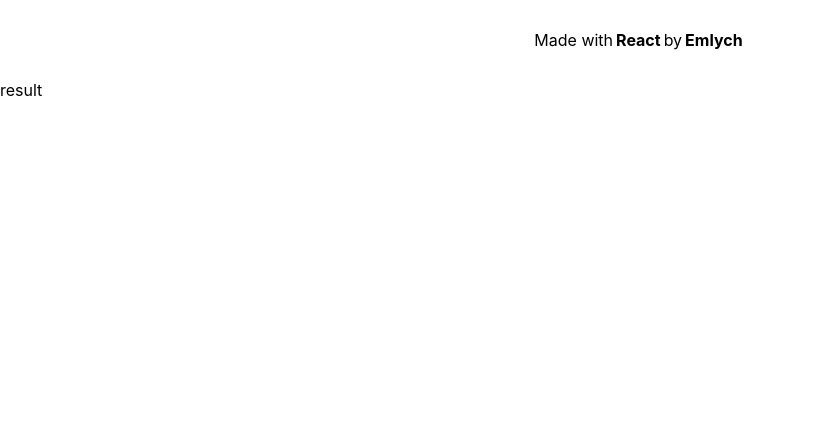
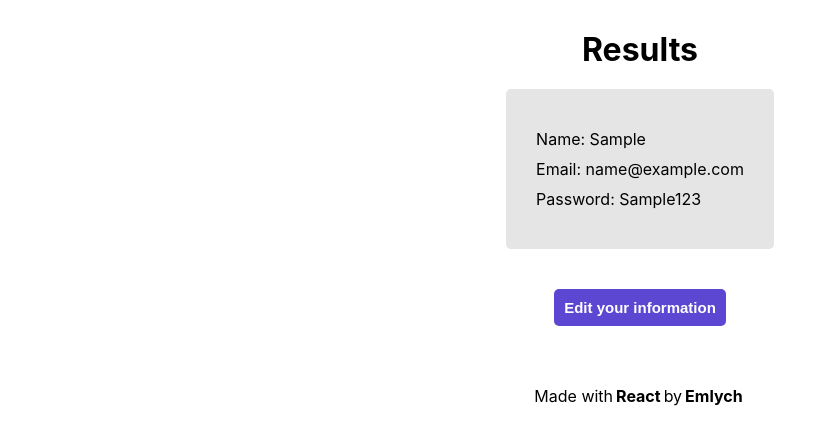
Before and after one commit to Emlych/simple-form-exercice, a React (Create React App) app: page / in a window 1280 px wide. Both pictures are taken after typing "Sample", "name@example.com", "Sample123", "Sample123" into the empty fields and a click on the input "Register". Shown: the top 444 px of the page, without its empty margins (0-836 px from the left). Built offline with nearby package versions, Linux system fonts and the light colour scheme.

Commit message:
completed exercice

```diff
--- a/src/App.css
+++ b/src/App.css
@@ -1,5 +1,6 @@
 /* Form */
-.form {
+.form,
+.result {
   display: flex;
   flex-direction: column;
   justify-content: center;
@@ -39,7 +40,7 @@ input {
   cursor: pointer;
 }
 /* form -- button */
-.btn-submit {
+.btn {
   background-color: #5c47d3;
   color: white;
   border: none;
@@ -48,8 +49,15 @@ input {
   font-size: 15px;
   font-weight: 700;
 }
-.btn-submit:hover {
+.btn:hover {
   cursor: pointer;
+}
+
+/* Password error */
+.error {
+  margin-top: 20px;
+  color: red;
+  display: none;
 }
 
 /* Footer */
@@ -65,3 +73,21 @@ input {
   margin-right: 3px;
   margin-left: 3px;
 }
+
+/* Result */
+.result-form {
+  margin-top: 20px;
+  background-color: #e5e5e5;
+  border-radius: 5px;
+  padding: 40px 30px 30px;
+  display: flex;
+  flex-direction: column;
+  justify-content: space-between;
+}
+
+p {
+  padding-bottom: 10px;
+}
+.result-btn {
+  padding: 10px 10px;
+}
--- a/src/App.js
+++ b/src/App.js
@@ -5,6 +5,8 @@ import Footer from "./Components/Footer";
 import { useState } from "react";
 
 function App() {
+  const [surname, setsurname] = useState("");
+  const [email, setemail] = useState("");
   const [formsubmit, setformsubmit] = useState(false);
   const [password, setpassword] = useState("");
   const [confirmpassword, setconfirmpassword] = useState("");
@@ -12,7 +14,11 @@ function App() {
   const handleSubmit = (event) => {
     event.preventDefault();
     if (confirmpassword !== password) {
-      window.alert("Vos deux mots de passe ne sont pas identiques");
+      document.getElementById("password").style.border = "solid 1px red";
+      document.getElementById("password-confirm").style.border =
+        "solid 1px red";
+      document.getElementById("error").style.display = "block";
+      //window.alert("Vos deux mots de passe ne sont pas identiques");
     } else {
       document.getElementById("form").style.display = "none";
       setformsubmit(true);
@@ -22,14 +28,20 @@ function App() {
   return (
     <div className="app">
       <Form
+        surname={surname}
+        setsurname={setsurname}
+        email={email}
+        setemail={setemail}
         handleSubmit={handleSubmit}
         password={password}
         setpassword={setpassword}
         confirmpassword={confirmpassword}
         setconfirmpassword={setconfirmpassword}
       />
+      {formsubmit && (
+        <Results surname={surname} email={email} password={password} />
+      )}
       <Footer techno="React" author="Emlych" />
-      {formsubmit && <Results />}
     </div>
   );
 }
--- a/src/Components/Form.js
+++ b/src/Components/Form.js
@@ -1,17 +1,20 @@
 import React from "react";
-// import Results from "./Results";
-import { useState } from "react";
-
 import { FontAwesomeIcon } from "@fortawesome/react-fontawesome";
 import { faEye } from "@fortawesome/free-solid-svg-icons";
 
-const Form = (props) => {
-  const [name, setname] = useState("");
-  const [email, setemail] = useState("");
-
+const Form = ({
+  handleSubmit,
+  surname,
+  setsurname,
+  email,
+  setemail,
+  password,
+  setpassword,
+  confirmpassword,
+  setconfirmpassword,
+}) => {
   const showpassword = () => {
     let pwd = document.getElementById("password");
-
     pwd.type === "password" ? (pwd.type = "text") : (pwd.type = "password");
   };
   const showconfirmpassword = () => {
@@ -21,16 +24,16 @@ const Form = (props) => {
       : (confirmpwd.type = "password");
   };
   return (
-    <div className="form" id="form" onSubmit={props.handleSubmit}>
+    <div className="form" id="form" onSubmit={handleSubmit}>
       <h1>Create Account</h1>
       <form>
         <label>Name</label>
         <input
           type="text"
-          value={name}
+          value={surname}
           placeholder="Jean Dupont"
           onChange={(event) => {
-            setname(event.target.value);
+            setsurname(event.target.value);
           }}
         />
         <label>Email</label>
@@ -46,10 +49,10 @@ const Form = (props) => {
         <div className="password-input">
           <input
             type="password"
-            value={props.password}
+            value={password}
             placeholder="lErEacCtEuR2020"
             onChange={(event) => {
-              props.setpassword(event.target.value);
+              setpassword(event.target.value);
             }}
             id="password"
           />
@@ -60,17 +63,21 @@ const Form = (props) => {
         <div className="password-input">
           <input
             type="password"
-            value={props.confirmpassword}
+            value={confirmpassword}
             placeholder="lErEacCtEuR2020"
             onChange={(event) => {
-              props.setconfirmpassword(event.target.value);
+              setconfirmpassword(event.target.value);
             }}
             id="password-confirm"
           />
           <FontAwesomeIcon icon={faEye} onClick={showconfirmpassword} />
         </div>
 
-        <input type="submit" value="Register" className="btn-submit" />
+        <p className="error" id="error">
+          Les mots de passe ne sont pas identiques
+        </p>
+
+        <input type="submit" value="Register" className="btn" />
       </form>
     </div>
   );
--- a/src/Components/Results.js
+++ b/src/Components/Results.js
@@ -1,7 +1,17 @@
 import React from "react";
 
-const Results = () => {
-  return <div>result</div>;
+const Results = (props) => {
+  return (
+    <div className="result">
+      <h1>Results</h1>
+      <div className="result-form">
+        <p>Name: {props.surname}</p>
+        <p>Email: {props.email}</p>
+        <p>Password: {props.password}</p>
+      </div>
+      <button className="btn result-btn">Edit your information</button>
+    </div>
+  );
 };
 
 export default Results;
```
